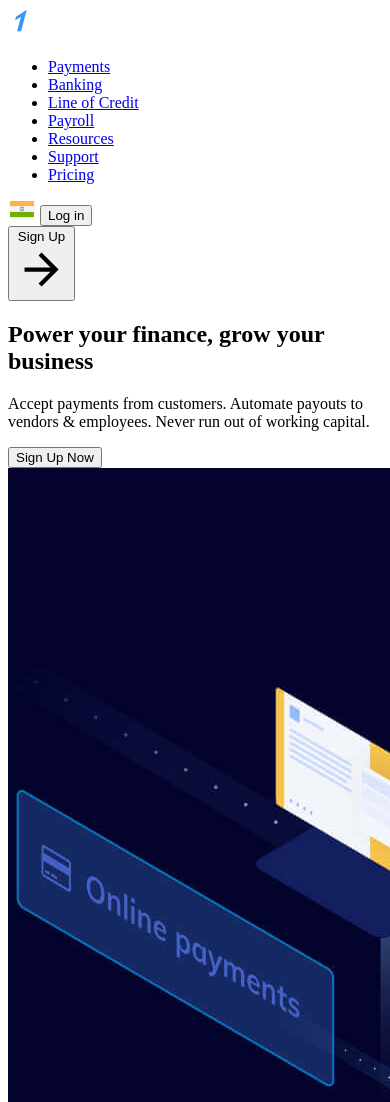
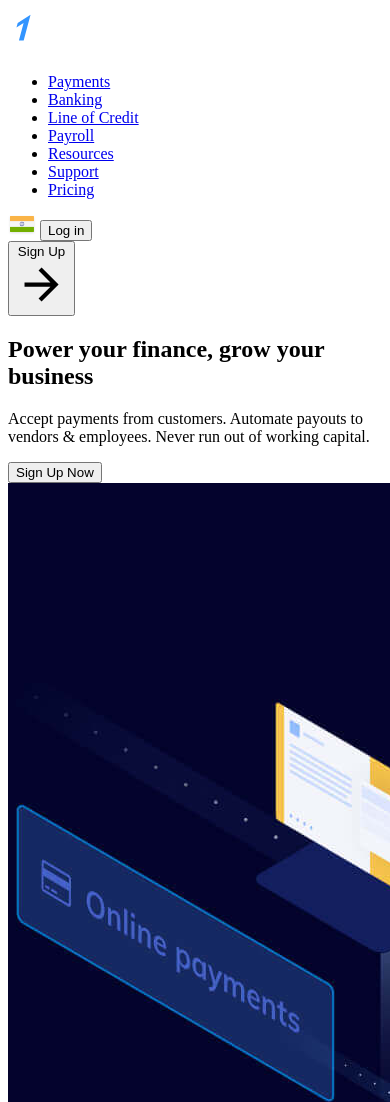
Before and after one commit to AmeyWalwaikar18/razorpay_basic_clone, a plain HTML site: page index.html in a window 390 px wide. Shown: the top 1102 px of the page. Drawn offline with nearby package versions, Linux system fonts and the light colour scheme.

Commit message:
changes saved

```diff
--- a/index.html
+++ b/index.html
@@ -31,6 +31,16 @@
       animation: 20s infinite linear moveCompany;
     }
 
+
+      @media (min-width:200px) and (max-width:400px) {
+        .razorpay_logo{
+        width: 150px;
+        height: 45px;
+      }
+    }
+
+
+
     @keyframes moveCompany {
       0% {
         top: 0;
@@ -43,13 +53,13 @@
   </style>
 </head>
 
-<body class="overflow-x-hidden object-fill">
-
+<body>
+  <div class="overflow-x-hidden relative w-full">
     <nav class="bg-deepBlue">
       <div class="max-w-[calc(100%-200px)] flex mx-auto justify-between items-center relative">
         <!-- logo -->
         <a href="/" class="cursor-pointer py-7 pr-7">
-        <img src="/images/logo.svg" width="125px" height="30px">
+          <img src="/images/logo.svg" width="125px" height="30px" class="razorpay_logo">
         </a>
 
         <ul class="flex space-x-6">
@@ -1306,6 +1316,9 @@
     <script>
       feather.replace()
     </script>
+  </div>
+
+
 </body>
 
 </html>
```
Lines whose indentation alone changed are shown as unchanged.
